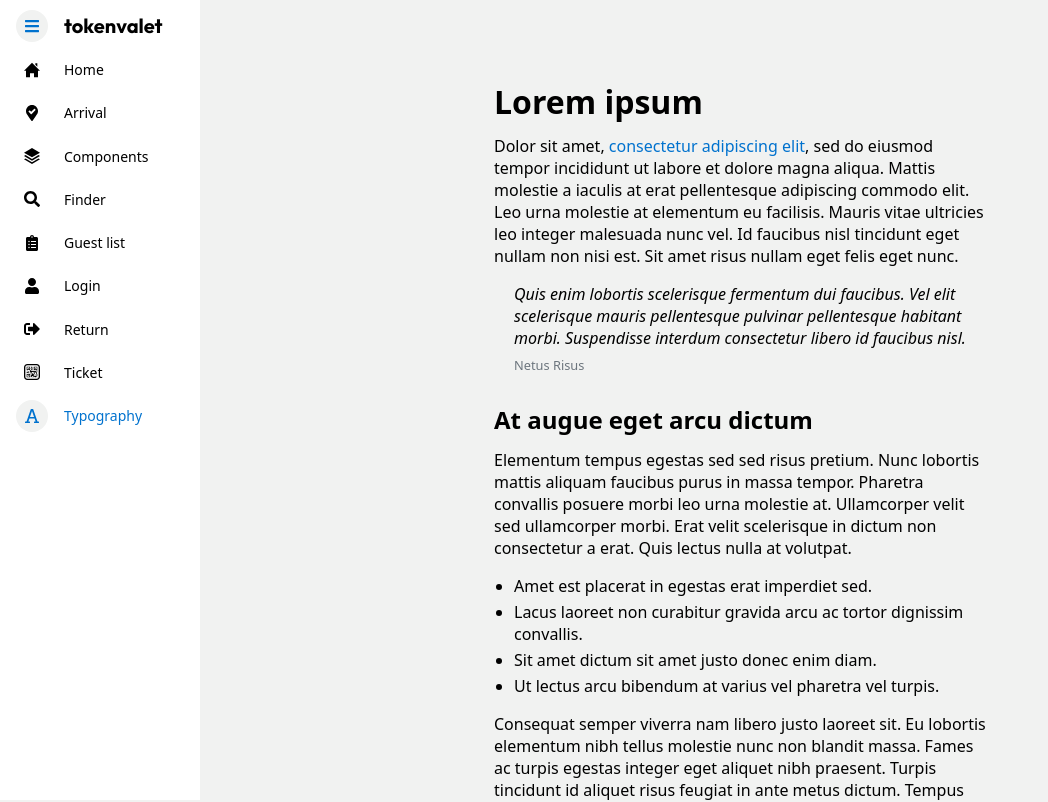
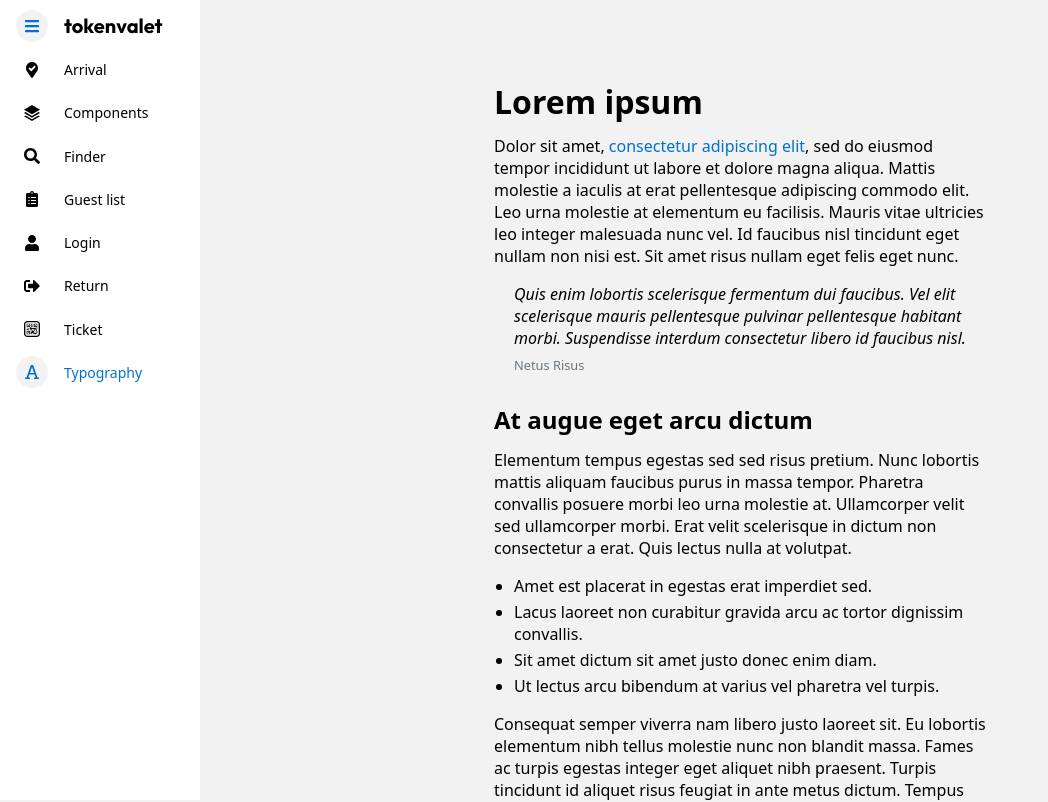
Before and after one commit to joshuabradley012/tokenvalet, a React app: page /typography in a window 1280 px wide. Shown: the top 802 px of the page, without its empty margins (0-1048 px from the left). Built offline with nearby package versions, Linux system fonts and the light colour scheme.

Commit message:
Refactored home link

```diff
--- a/client/components/app-drawer/index.js
+++ b/client/components/app-drawer/index.js
@@ -15,14 +15,6 @@ const AppDrawer = ({ active, onClick }) => {
       <div className={classNames('app-drawer-filler', activeClassName)}></div>
       <div className={classNames('app-drawer', activeClassName)}>
         <div className="container-fluid">
-          <IconLink
-            href={home.path}
-            onClick={onClick}
-            key={home.name}
-            type={home.icon}
-          >
-            {home.name}
-          </IconLink>
           {routesClone.map(route => route.inNav ? (
             <IconLink
               href={route.path}
--- a/client/components/app-shell/index.js
+++ b/client/components/app-shell/index.js
@@ -44,8 +44,10 @@ const AppShell = ({ children }) => {
         <div className="nav container-fluid">
           <a className="toggle" onClick={handleOpenDrawer}>
             <Icon type="hamburger" active={isDrawerOpen} />
+          </a>
+          <Link href="/">
             <Logo />
-          </a>
+          </Link>
         </div>
       </div>
       <div className="app-body">
--- a/client/scss/_typography.scss
+++ b/client/scss/_typography.scss
@@ -57,6 +57,7 @@ h6, .h6 {
 }
 
 a {
+  pointer-events: all;
   text-decoration: none;
 }
 
```
